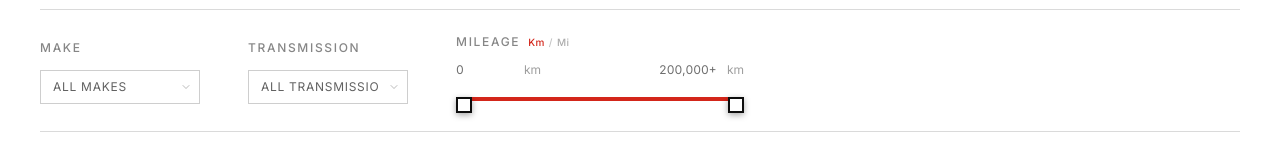
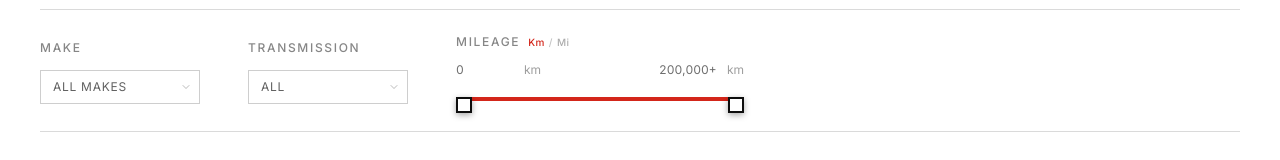
Before and after one commit to sammeraz/sammeraz, a Next.js app: page /inventory in a window 1280 px wide. Both pictures are taken after a click on the button "FILTERS". Shown: the part 485-645 px from the top of the page. Built offline with nearby package versions, Linux system fonts and the light colour scheme.

Commit message:
Shorten transmission filter's default option label
"All Transmissions" was overflowing the dropdown's fixed width and
getting clipped. Matches the pattern already used elsewhere (e.g. the
mileage unit toggle) of keeping these short.

```diff
--- a/src/components/inventory/InventoryBrowser.tsx
+++ b/src/components/inventory/InventoryBrowser.tsx
@@ -326,7 +326,7 @@ export function InventoryBrowser({ vehicles, placeholderCount = 3 }: InventoryBr
                           onChange={(event) => setSelectedTransmission(event.target.value)}
                           className="w-full appearance-none border border-ink/20 bg-transparent py-2 pl-3 pr-7 text-xs uppercase tracking-[0.06em] text-ink/65 outline-none transition-colors hover:border-ink/40 focus:border-ink"
                         >
-                          <option value="">All Transmissions</option>
+                          <option value="">All</option>
                           {allTransmissions.map((transmission) => (
                             <option key={transmission} value={transmission}>
                               {transmission}
```
